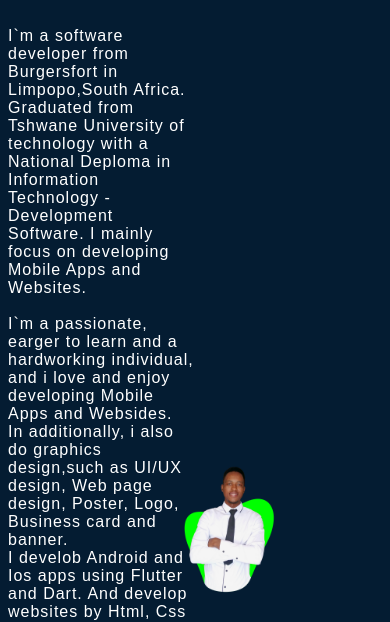
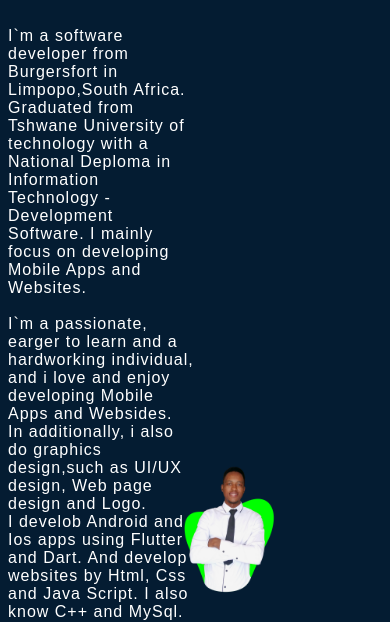
Before and after one commit to Matt-Matthews/my_projects, a plain HTML site: page codetribe_bootcamp/about.html in a window 390 px wide. Shown: the part 217-839 px from the top of the page. Drawn offline with Linux system fonts and the light colour scheme.

Commit message:
Add files via upload

```diff
--- a/codetribe_bootcamp/about.html
+++ b/codetribe_bootcamp/about.html
@@ -45,7 +45,7 @@
         const surname = 'Paku';
         const education = 'Graduated from Tshwane University of technology with a National Deploma in Information Technology - Development Software.';
         let bio = 'I`m a software developer from Burgersfort in Limpopo,South Africa.'+ "<br>" + education +' I mainly focus on developing Mobile Apps and Websites.';
-        const secBio = 'I`m a passionate, earger to learn and a hardworking individual, and i love and enjoy developing Mobile Apps and Websides.'+ "<br>" +'In additionally, i also do graphics design,such as UI/UX design, Web page design, Poster, Logo, Business card and banner.'+ "<br>" +'I develob Android and Ios apps using Flutter and Dart. And develop websites by Html, Css and Java Script. I also know C++ and MySql. And i am an experience computer technician.';
+        const secBio = 'I`m a passionate, earger to learn and a hardworking individual, and i love and enjoy developing Mobile Apps and Websides.'+ "<br>" +'In additionally, i also do graphics design,such as UI/UX design, Web page design and Logo.'+ "<br>" +'I develob Android and Ios apps using Flutter and Dart. And develop websites by Html, Css and Java Script. I also know C++ and MySql. And i am an experience computer technician.';
         const email = 'mathewspaku@gmail.com';
         const contact_no = '0607509979';
 
```
